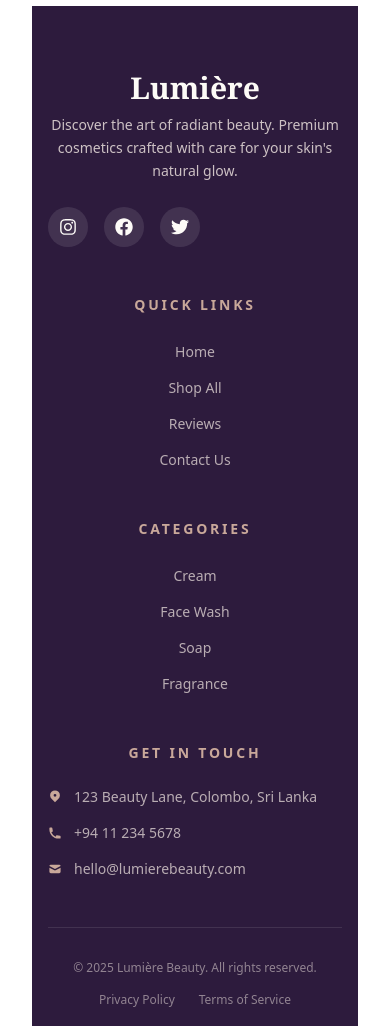
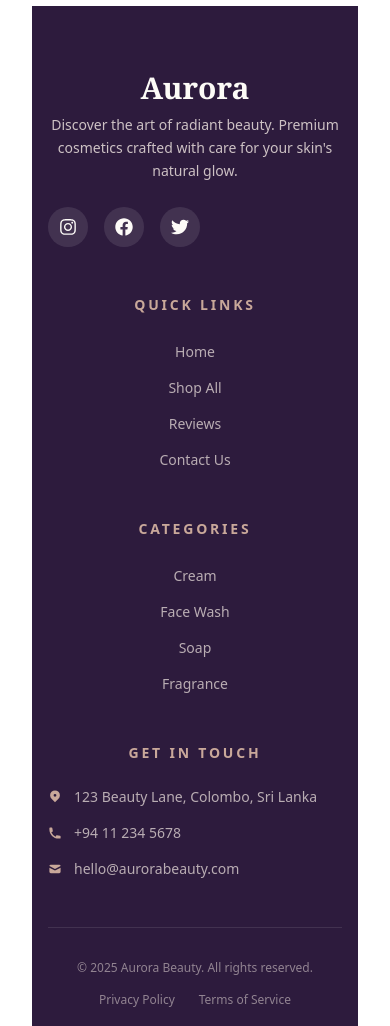
Before and after one commit to Navi2004725/CBC-Frontend, a React (Vite) app: page / in a window 390 px wide. Shown: the part 3263-4289 px from the top of the page. Built offline with nearby package versions, Linux system fonts and the light colour scheme; no server answers.

Commit message:
change name ✏️

```diff
--- a/src/components/footer.jsx
+++ b/src/components/footer.jsx
@@ -9,16 +9,11 @@ export default function Footer() {
         <div className="grid grid-cols-1 md:grid-cols-2 lg:grid-cols-4 gap-12 lg:gap-8">
           {/* Brand */}
           <div className="lg:col-span-1">
-            <h3 className="font-display text-3xl font-semibold mb-2">Lumière</h3>
-            <p className="text-rose-light/80 text-sm leading-relaxed mb-6">
-              Discover the art of radiant beauty. Premium cosmetics crafted with care for your skin's natural glow.
-            </p>
+            <h3 className="font-display text-3xl font-semibold mb-2">Aurora</h3>
+            <p className="text-rose-light/80 text-sm leading-relaxed mb-6">Discover the art of radiant beauty. Premium cosmetics crafted with care for your skin's natural glow.</p>
             <div className="flex gap-4">
               {[FaInstagram, FaFacebook, FaTwitter].map((Icon, i) => (
-                <a
-                  key={i}
-                  href="#"
-                  className="w-10 h-10 rounded-full bg-white/10 flex items-center justify-center hover:bg-rose-dark transition-colors duration-300">
+                <a key={i} href="#" className="w-10 h-10 rounded-full bg-white/10 flex items-center justify-center hover:bg-rose-dark transition-colors duration-300">
                   <Icon className="text-lg" />
                 </a>
               ))}
@@ -72,17 +67,21 @@ export default function Footer() {
               </li>
               <li className="flex items-center gap-3 text-sm text-rose-light/70">
                 <HiMail className="text-rose shrink-0" />
-                hello@lumierebeauty.com
+                hello@aurorabeauty.com
               </li>
             </ul>
           </div>
         </div>
 
         <div className="border-t border-white/10 mt-12 pt-8 flex flex-col sm:flex-row justify-between items-center gap-4">
-          <p className="text-rose-light/50 text-xs">&copy; {new Date().getFullYear()} Lumière Beauty. All rights reserved.</p>
+          <p className="text-rose-light/50 text-xs">&copy; {new Date().getFullYear()} Aurora Beauty. All rights reserved.</p>
           <div className="flex gap-6 text-xs text-rose-light/50">
-            <a href="#" className="hover:text-white transition-colors">Privacy Policy</a>
-            <a href="#" className="hover:text-white transition-colors">Terms of Service</a>
+            <a href="#" className="hover:text-white transition-colors">
+              Privacy Policy
+            </a>
+            <a href="#" className="hover:text-white transition-colors">
+              Terms of Service
+            </a>
           </div>
         </div>
       </div>
--- a/src/components/header.jsx
+++ b/src/components/header.jsx
@@ -46,16 +46,10 @@ export default function Header() {
 
   return (
     <>
-      <header
-        className={`sticky top-0 z-50 transition-all duration-500 ${
-          scrolled ? "glass shadow-sm shadow-rose/10 py-2" : "bg-cream/90 backdrop-blur-md py-3"
-        }`}>
+      <header className={`sticky top-0 z-50 transition-all duration-500 ${scrolled ? "glass shadow-sm shadow-rose/10 py-2" : "bg-cream/90 backdrop-blur-md py-3"}`}>
         <div className="container-main flex items-center justify-between h-16 lg:h-20 px-4 sm:px-6 lg:px-8">
           {/* Mobile menu button */}
-          <button
-            className="lg:hidden p-2 text-accent hover:text-rose-dark transition-colors"
-            onClick={() => setIsOpen(true)}
-            aria-label="Open menu">
+          <button className="lg:hidden p-2 text-accent hover:text-rose-dark transition-colors" onClick={() => setIsOpen(true)} aria-label="Open menu">
             <GiHamburgerMenu className="text-2xl" />
           </button>
 
@@ -63,13 +57,11 @@ export default function Header() {
           <Link to="/" className="flex items-center gap-3 group">
             <img
               src={LOGO}
-              alt="Lumière Beauty"
+              alt="Aurora Beauty"
               className="w-10 h-10 lg:w-12 lg:h-12 rounded-full object-cover ring-2 ring-rose/30 group-hover:ring-rose transition-all duration-300"
             />
             <div className="hidden sm:block">
-              <span className="font-display text-xl lg:text-2xl font-semibold text-accent tracking-wide">
-                Lumière
-              </span>
+              <span className="font-display text-xl lg:text-2xl font-semibold text-accent tracking-wide">Aurora</span>
               <span className="block text-[10px] uppercase tracking-[0.3em] text-rose-dark -mt-1">Beauty</span>
             </div>
           </Link>
@@ -81,9 +73,7 @@ export default function Header() {
                 key={link.to}
                 to={link.to}
                 className={`text-sm uppercase tracking-[0.15em] font-medium transition-colors duration-300 relative after:absolute after:bottom-[-4px] after:left-0 after:h-[1.5px] after:bg-rose-dark after:transition-all after:duration-300 ${
-                  location.pathname === link.to
-                    ? "text-rose-dark after:w-full"
-                    : "text-secondary hover:text-rose-dark after:w-0 hover:after:w-full"
+                  location.pathname === link.to ? "text-rose-dark after:w-full" : "text-secondary hover:text-rose-dark after:w-0 hover:after:w-full"
                 }`}>
                 {link.label}
               </Link>
@@ -109,8 +99,8 @@ export default function Header() {
           <div className="absolute top-0 left-0 h-full w-[min(320px,85vw)] bg-cream shadow-2xl animate-fade-up flex flex-col">
             <div className="flex items-center justify-between p-6 border-b border-blush">
               <Link to="/" className="flex items-center gap-3" onClick={() => setIsOpen(false)}>
-                <img src={LOGO} alt="Lumière Beauty" className="w-10 h-10 rounded-full object-cover" />
-                <span className="font-display text-xl font-semibold text-accent">Lumière</span>
+                <img src={LOGO} alt="Aurora Beauty" className="w-10 h-10 rounded-full object-cover" />
+                <span className="font-display text-xl font-semibold text-accent">Aurora</span>
               </Link>
               <button onClick={() => setIsOpen(false)} className="p-2 text-accent hover:text-rose-dark" aria-label="Close menu">
                 <IoClose className="text-2xl" />
@@ -123,9 +113,7 @@ export default function Header() {
                   to={link.to}
                   onClick={() => setIsOpen(false)}
                   className={`py-4 px-4 rounded-xl text-lg font-medium transition-all duration-200 ${
-                    location.pathname === link.to
-                      ? "bg-rose-light text-accent"
-                      : "text-secondary hover:bg-rose-light/50"
+                    location.pathname === link.to ? "bg-rose-light text-accent" : "text-secondary hover:bg-rose-light/50"
                   }`}>
                   {link.label}
                 </Link>
--- a/src/pages/client/contactPage.jsx
+++ b/src/pages/client/contactPage.jsx
@@ -20,7 +20,7 @@ export default function ContactPage() {
               {[
                 { icon: HiLocationMarker, title: "Visit Us", text: "123 Beauty Lane, Colombo, Sri Lanka" },
                 { icon: HiPhone, title: "Call Us", text: "+94 11 234 5678" },
-                { icon: HiMail, title: "Email Us", text: "hello@lumierebeauty.com" },
+                { icon: HiMail, title: "Email Us", text: "hello@aurorabeauty.com" },
                 { icon: HiClock, title: "Working Hours", text: "Mon – Sat: 9:00 AM – 6:00 PM" },
               ].map((item) => (
                 <div key={item.title} className="flex items-start gap-4">
@@ -50,10 +50,7 @@ export default function ContactPage() {
               </div>
               <div>
                 <label className="block text-sm font-medium text-secondary mb-2">Message</label>
-                <textarea
-                  className="input-field min-h-[120px] resize-none"
-                  placeholder="How can we help you?"
-                />
+                <textarea className="input-field min-h-[120px] resize-none" placeholder="How can we help you?" />
               </div>
               <button type="submit" className="btn-primary w-full">
                 Send Message
```
